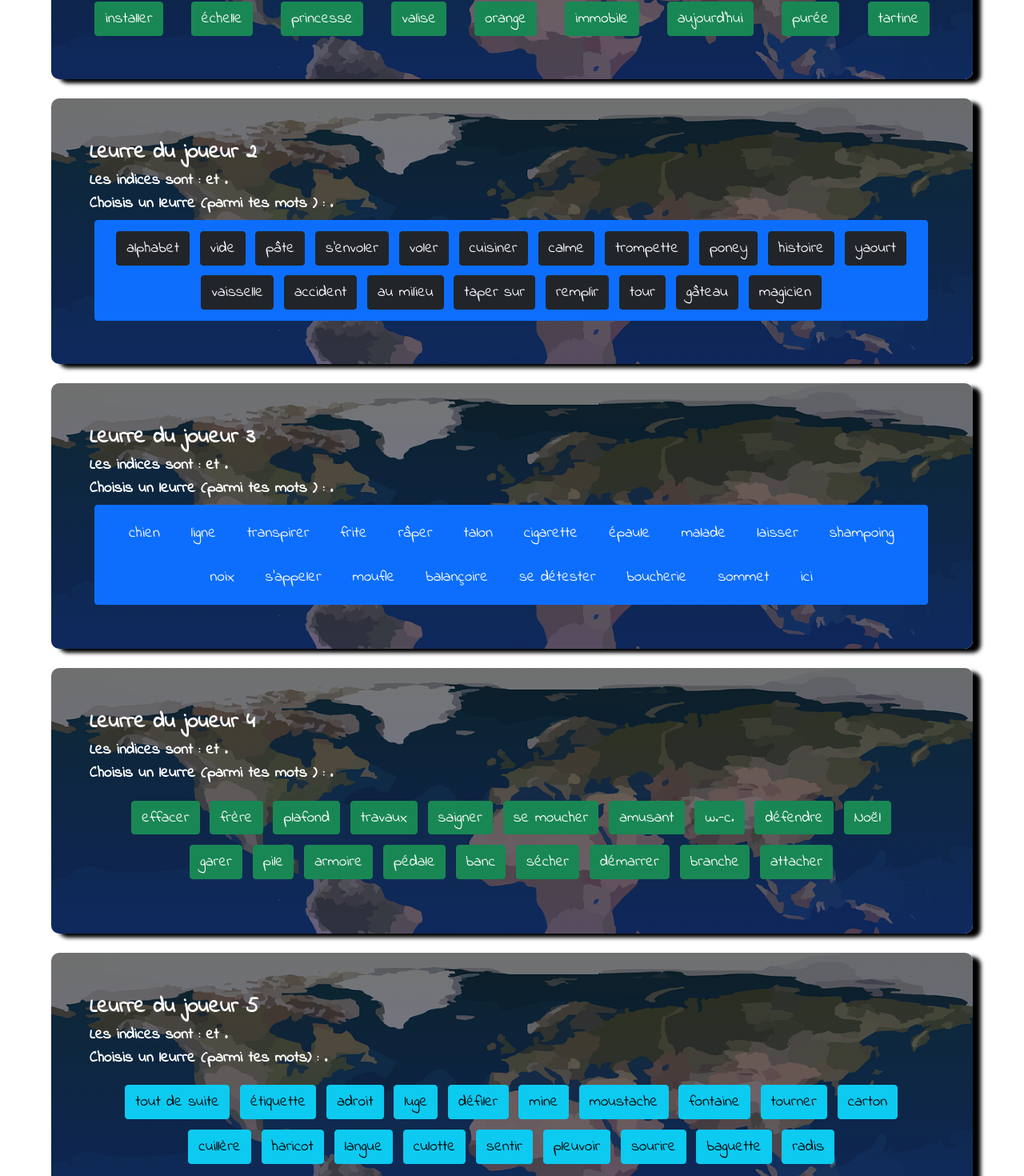
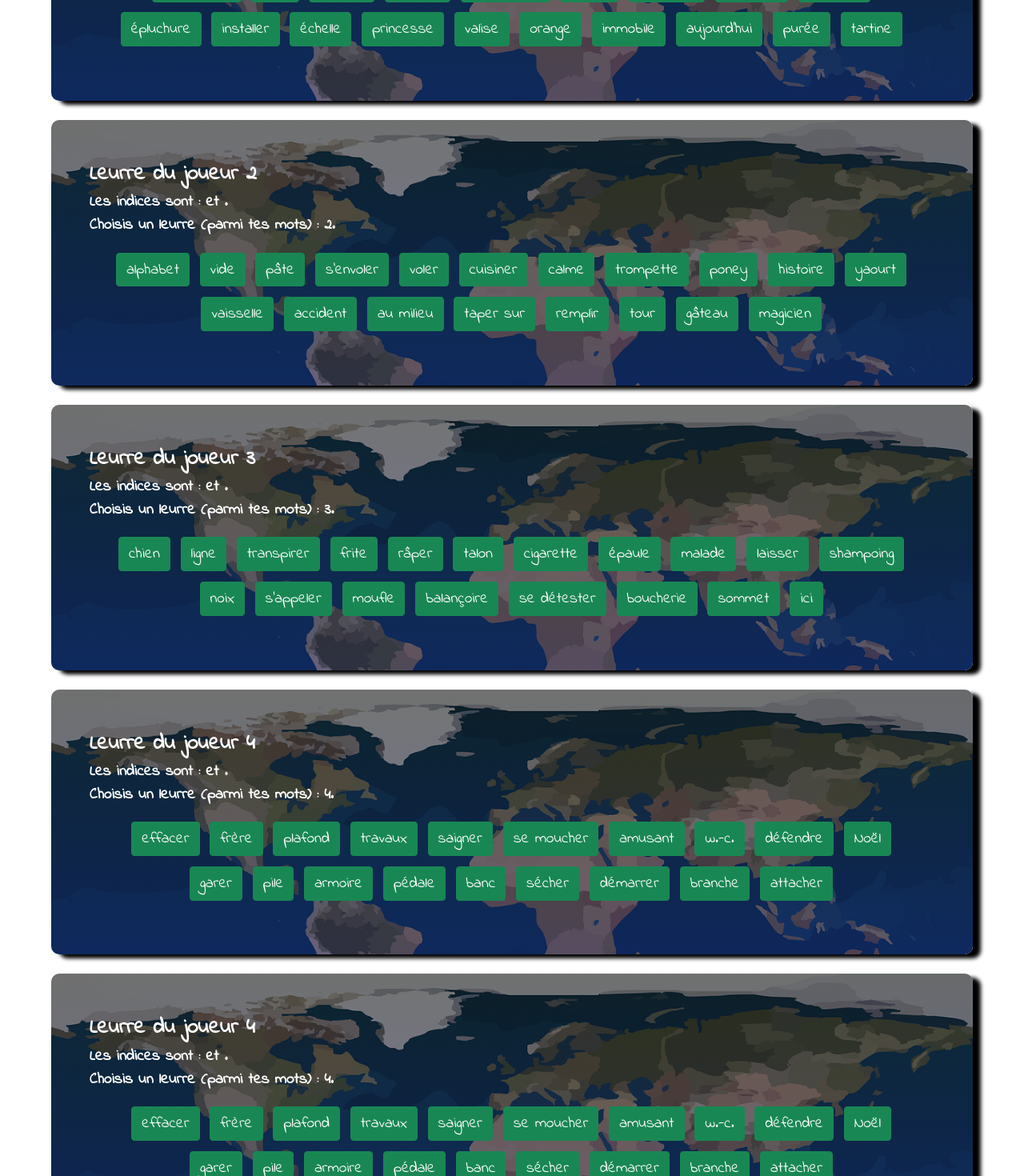
Before and after one commit to vvoix/decoy-6, a React (Create React App) app in the folder decoy6/: page /jeu in a window 1280 px wide. Shown: the part 740-2210 px from the top of the page at 80% size. Built offline with nearby package versions, Linux system fonts and the light colour scheme.

Commit message:
Factorisation tourJoueur

```diff
--- a/decoy6/src/components/FullFlex.css
+++ b/decoy6/src/components/FullFlex.css
@@ -30,3 +30,7 @@
   font-weight: bolder;
   font-size: 1.4em;
 }
+.b {
+  background-color: green;
+  color: red !important;
+}
--- a/decoy6/src/components/FullFlex.jsx
+++ b/decoy6/src/components/FullFlex.jsx
@@ -8,8 +8,8 @@ const FullFlex = (props) => {
   const [motSecret, setMotSecret] = useState('');
   const [indice1, setIndice1] = useState('');
   const [indice2, setIndice2] = useState('');
-  const [leurre, setLeurre] = useState([]);
-  const [choix, setChoix] = useState([]);
+  const [leurre, setLeurre] = useState([0, 1, 2, 3, 4]);
+  const [choix, setChoix] = useState(['']);
   const leurreOrdre = [2, 1, 3, 4, 5];
 
   // Compte le nombre d'occurence de mot dans array
@@ -24,11 +24,48 @@ const FullFlex = (props) => {
   }
 
   // Affecte item comme leurre du joueur i
-  // function changeLeurre(i, item) {
+  function changeLeurre(i, item) {
+    const newLeurre = leurre;
+    newLeurre[i] = item;
+    setLeurre(newLeurre);
+    // Attention : cette commande est vraiment débile !
+    setLeurre([
+      leurre[0],
+      leurre[1],
+      leurre[2],
+      leurre[3],
+      leurre[4],
+      leurre[5],
+    ]);
+  }
 
-  //   }
-  //   return nbr;
-  // }
+  //  Tour du joueur j
+  function tourJoueur(j) {
+    return (
+      <div className="fullflex">
+        <div className="tour">Leurre du joueur {j}</div>
+        Les indices sont : <b>{indice1}</b> et <b>{indice2}</b>.
+        <br />
+        Choisis un leurre (parmi tes mots) : <b> {leurre[j]}</b>.
+        <br />
+        <div class="d-flex justify-content-lg-between flex-wrap">
+          <ButtonGroup className="me-2" aria-label="Mots" variant="link">
+            {props.motsDuJoueur[j].map((item) => (
+              <Button
+                onClick={() => {
+                  changeLeurre(j, item);
+                }}
+                variant="success"
+              >
+                {' '}
+                {item}{' '}
+              </Button>
+            ))}
+          </ButtonGroup>
+        </div>
+      </div>
+    );
+  }
 
   // Tableau du nombre de points gagnés par le maître du jeu
   function pointsMJ(n) {
@@ -73,22 +110,15 @@ const FullFlex = (props) => {
       <div className="fullflex">
         <h2>Tour du maître du jeu</h2>
         <br />
-        Choisis un mot secret (parmi trois) : <b>{motSecret}</b>
+        Choisis un mot secret (parmi trois) : <b>{motSecret}</b>.
         <br />
         <div class="d-flex justify-content-lg-between flex-wrap">
-          <ButtonGroup className="me-2" aria-label="First group">
+          <ButtonGroup className="me-2" aria-label="First group" variant="link">
             {indices.map((item) => (
               <Button
                 onClick={() => {
                   setMotSecret(item);
-                  setLeurre([
-                    item,
-                    leurre[1],
-                    leurre[2],
-                    leurre[3],
-                    leurre[4],
-                    leurre[5],
-                  ]);
+                  changeLeurre(0, item);
                 }}
                 variant="success"
               >
@@ -102,7 +132,7 @@ const FullFlex = (props) => {
         <b>{indice2}</b>.
         <br />
         <div class="d-flex justify-content-lg-between flex-wrap">
-          <ButtonGroup className="me-2" aria-label="Mots">
+          <ButtonGroup className="me-2" aria-label="Mots" variant="link">
             {props.motsDuJoueur[0].map((item) => (
               <Button
                 onClick={() => {
@@ -119,160 +149,15 @@ const FullFlex = (props) => {
         </div>
       </div>
       <br />
-      {/* Tour du Joueur 1 */}
-      <div className="fullflex">
-        <div className="tour">Leurre du joueur 1</div>
-        Les indices sont : <b>{indice1}</b> et <b>{indice2}</b> .
-        <br />
-        Choisis un leurre (parmi tes mots ) : <b> {leurre[1]}</b> .
-        <br />
-        <div class="d-flex justify-content-lg-between flex-wrap">
-          {/* <ButtonGroup className="me-2" aria-label="Mots"> */}
-          {props.motsDuJoueur[1].map((item) => (
-            <Button
-              onClick={() => {
-                setLeurre([
-                  leurre[0],
-                  item,
-                  leurre[2],
-                  leurre[3],
-                  leurre[4],
-                  leurre[5],
-                ]);
-              }}
-              variant="success"
-            >
-              {' '}
-              {item}{' '}
-            </Button>
-          ))}
-          {/* </ButtonGroup> */}
-        </div>
-      </div>
+      {tourJoueur(1)}
       <br />
-      {/* Tour du Joueur 2 */}
-      <div className="fullflex">
-        <div className="tour">Leurre du joueur 2</div>
-        Les indices sont : {indice1} et {indice2}.
-        <br />
-        Choisis un leurre (parmi tes mots ) : <b>{leurre[2]} </b>.
-        <br />
-        <div class="d-flex justify-content-lg-between flex-wrap">
-          <ButtonGroup className="me-2" aria-label="Mots">
-            {props.motsDuJoueur[2].map((item) => (
-              <Button
-                onClick={() => {
-                  setLeurre([
-                    leurre[0],
-                    leurre[1],
-                    item,
-                    leurre[3],
-                    leurre[4],
-                    leurre[5],
-                  ]);
-                }}
-                variant="dark"
-              >
-                {' '}
-                {item}{' '}
-              </Button>
-            ))}
-          </ButtonGroup>
-        </div>
-      </div>
+      {tourJoueur(2)}
       <br />
-      {/* Tour du Joueur 3 */}
-      <div className="fullflex">
-        <div className="tour">Leurre du joueur 3</div>
-        Les indices sont : <b>{indice1}</b> et <b>{indice2}</b>.
-        <br />
-        Choisis un leurre (parmi tes mots ) : <b>{leurre[3]}</b>.
-        <br />
-        <div class="d-flex justify-content-lg-between flex-wrap">
-          <ButtonGroup className="me-2" aria-label="Mots">
-            {props.motsDuJoueur[3].map((item) => (
-              <Button
-                onClick={() => {
-                  setLeurre([
-                    leurre[0],
-                    leurre[1],
-                    leurre[2],
-                    item,
-                    leurre[4],
-                    leurre[5],
-                  ]);
-                }}
-                variant="primary"
-              >
-                {' '}
-                {item}{' '}
-              </Button>
-            ))}
-          </ButtonGroup>
-        </div>
-      </div>
+      {tourJoueur(3)}
       <br />
-      {/* Tour du Joueur 4 */}
-      <div className="fullflex">
-        <div className="tour">Leurre du joueur 4</div>
-        Les indices sont : <b>{indice1}</b> et <b>{indice2}</b>.
-        <br />
-        Choisis un leurre (parmi tes mots ) : <b>{leurre[4]}</b>.
-        <br />
-        <div class="d-flex justify-content-lg-between flex-wrap">
-          <ButtonGroup className="me-2" aria-label="Mots" variant="link">
-            {props.motsDuJoueur[4].map((item) => (
-              <Button
-                onClick={() => {
-                  setLeurre([
-                    leurre[0],
-                    leurre[1],
-                    leurre[2],
-                    leurre[3],
-                    item,
-                    leurre[5],
-                  ]);
-                }}
-                variant="success"
-              >
-                {' '}
-                {item}{' '}
-              </Button>
-            ))}
-          </ButtonGroup>
-        </div>
-      </div>
+      {tourJoueur(4)}
       <br />
-      {/* Tour du Joueur 5 */}
-      <div className="fullflex">
-        <div className="tour">Leurre du joueur 5</div>
-        Les indices sont : <b>{indice1}</b> et <b>{indice2}</b>.
-        <br />
-        Choisis un leurre (parmi tes mots) : <b>{leurre[5]}</b>.
-        <br />
-        <div class="d-flex justify-content-lg-between flex-wrap">
-          <ButtonGroup className="me-2" aria-label="Mots" variant="link">
-            {props.motsDuJoueur[5].map((item) => (
-              <Button
-                onClick={() => {
-                  setLeurre([
-                    leurre[0],
-                    leurre[1],
-                    leurre[2],
-                    leurre[3],
-                    leurre[4],
-                    item,
-                  ]);
-                }}
-                variant="info"
-              >
-                {' '}
-                {item}{' '}
-              </Button>
-            ))}
-          </ButtonGroup>
-        </div>
-      </div>
+      {tourJoueur(4)}
       <br />
       {/* Fin du tour */}
       {/* <Button
```
